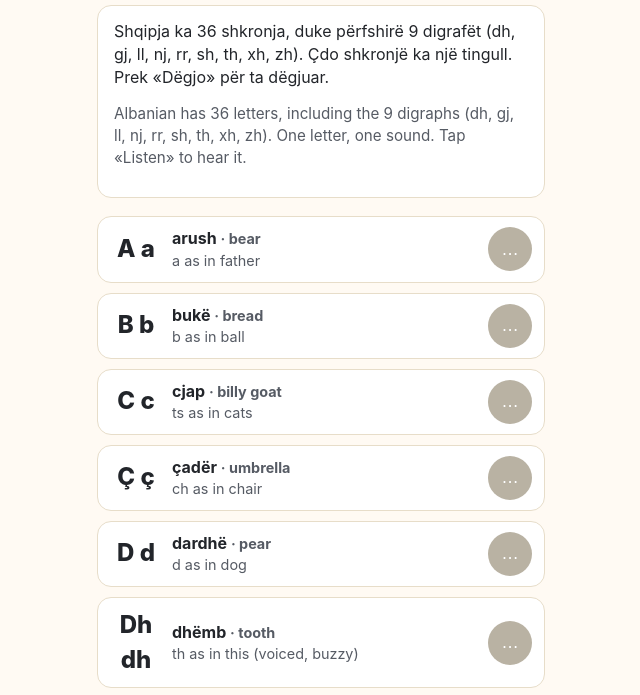
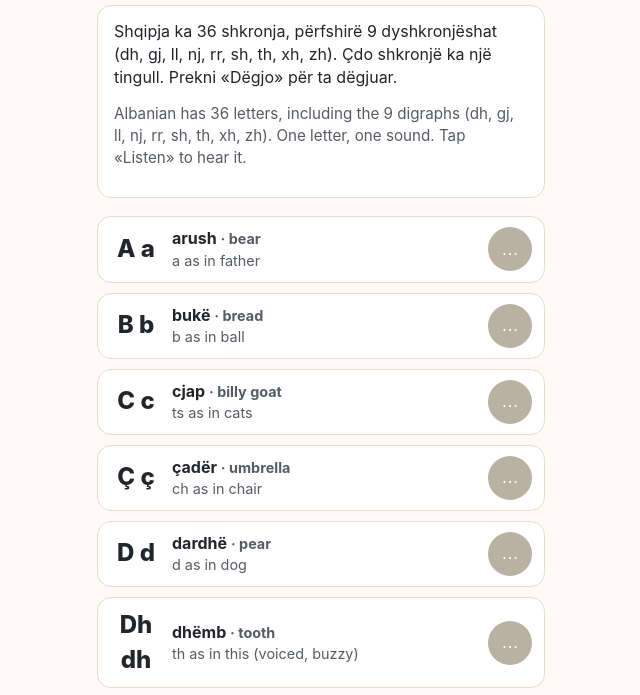
Before and after one commit to littleshqiponja/littleshqiponja.github.io, a plain HTML site: page index.html in a window 1280 px wide. Shown: the part 100-795 px from the top of the page, without its empty margins (319-959 px from the left). Drawn offline with Linux system fonts and the light colour scheme.

Commit message:
Site text: përfshirë 9 dyshkronjëshat, Prekni, Kthehuni

```diff
--- a/index.html
+++ b/index.html
@@ -11,7 +11,7 @@
 
 <h1>Alfabeti Shqip &middot; The Albanian Alphabet</h1>
 <div class="intro">
-  <p>Shqipja ka 36 shkronja, duke përfshirë 9 digrafët (dh, gj, ll, nj, rr, sh, th, xh, zh). Çdo shkronjë ka një tingull. Prek «Dëgjo» për ta dëgjuar.</p>
+  <p>Shqipja ka 36 shkronja, përfshirë 9 dyshkronjëshat (dh, gj, ll, nj, rr, sh, th, xh, zh). Çdo shkronjë ka një tingull. Prekni «Dëgjo» për ta dëgjuar.</p>
   <p class="muted">Albanian has 36 letters, including the 9 digraphs (dh, gj, ll, nj, rr, sh, th, xh, zh). One letter, one sound. Tap «Listen» to hear it.</p>
 </div>
 <audio id="player" preload="none"></audio>
```
Also changed, not shown: 404.html (+1 -1 lines).
